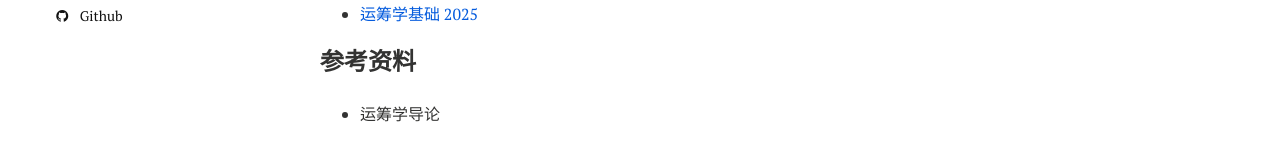
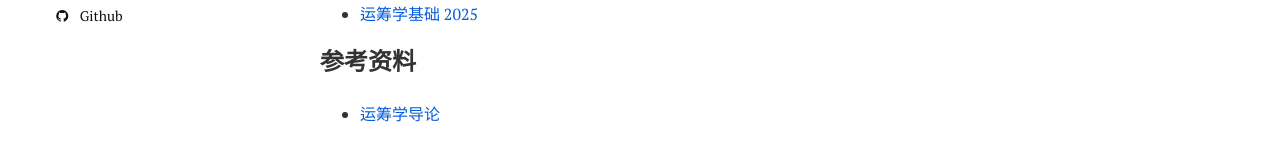
Before and after one commit to xianchaoxiu/xianchaoxiu.github.io, a Jekyll site: the page built from chinese/course/OR/index.md, in a window 1280 px wide. Shown: the part 325-486 px from the top of the page. Built offline with Jekyll 4.4.1, drawn with Linux system fonts in a browser that asks for light colours; nearby versions of some CDN libraries.

Commit message:
Update index.md

```diff
--- a/chinese/course/OR/index.md
+++ b/chinese/course/OR/index.md
@@ -16,4 +16,4 @@ share: false
 
 
 ### 参考资料
-* 运筹学导论
+* <a href="https://xianchaoxiu.github.io/chinese/book/OR" class="textlink" target="_blank"> 运筹学导论 </a><br>
```
